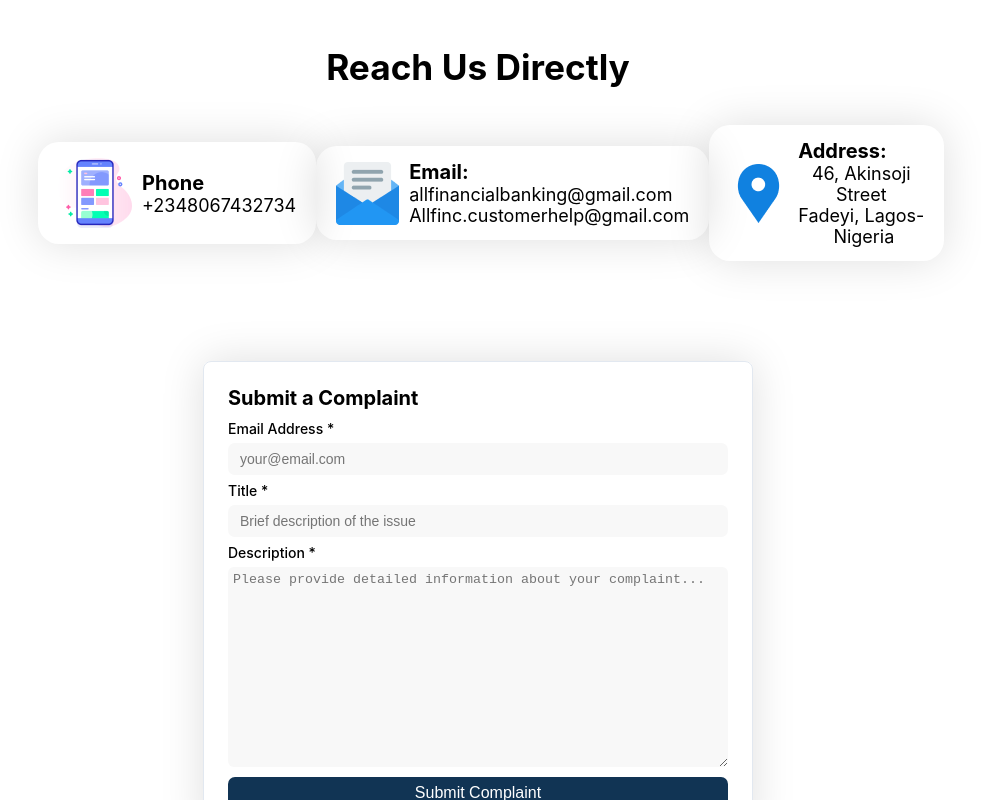
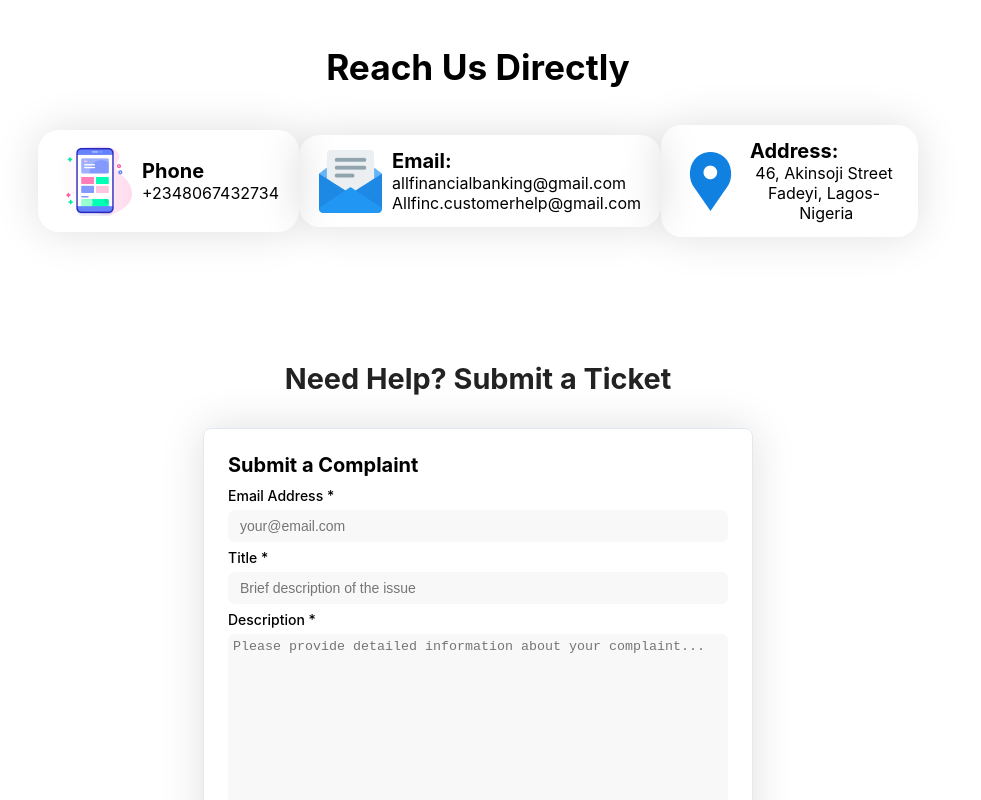
Before and after one commit to kesolink/All-Financial, a React (Create React App) app: page /contact in a window 1280 px wide. Shown: the part 1360-2160 px from the top of the page, without its empty margins (162-1143 px from the left). Built offline with nearby package versions, Linux system fonts and the light colour scheme.

Commit message:
adjustment on landing page

```diff
--- a/src/component/Partners.jsx
+++ b/src/component/Partners.jsx
@@ -5,6 +5,7 @@ import value from "../assets/value.jpg";
 import citidata from "../assets/citidata.jpg";
 import protest from "../assets/protest.jpg"
 import logic from "../assets/logic.jpg"
+import dsgs from "../assets/dsgs.jpg"
 function Partners() {
 
     const [hoveredLogo, setHoveredLogo] = useState(null);
@@ -35,12 +36,12 @@ function Partners() {
           url: "",
         },
 
-        // {
-        //   name: "YCT Microfinance Bank",
-        //   description: "Bringing fast, secure, and accessible digital banking to everyone.",
-        //   logo: YTC,
-        //   url: "",
-        // },
+        {
+          name: "YCT Microfinance Bank",
+          description: "Bringing fast, secure, and accessible digital banking to everyone.",
+          logo: dsgs,
+          url: "",
+        },
         // {
         //   name: "Molusi Microfinance Bank",
         //   description: "MFB providing grass root financial service",
--- a/src/component/Testimony.jsx
+++ b/src/component/Testimony.jsx
@@ -11,7 +11,7 @@ const Testimony = () => {
       company: "TechVision Global",
       image:
         "https://public.readdy.ai/ai/img_res/6e8ae144fbdae1474d3a2119aee8a8e3.jpg",
-      text: "All Financial attends issues promptly.",
+      text: "The team has a very responsive support system.",
       rating: 5,
       date: "2025-03-20",
     },
--- a/src/component/contact/Reach.jsx
+++ b/src/component/contact/Reach.jsx
@@ -24,13 +24,13 @@ function Reach() {
             <p>Allfinc.customerhelp@gmail.com</p>
           </div>
         </div>
-        <div className="box">
+        <a href="https://g.co/kgs/BNQH8Kv" target="_blank" rel="noopener noreferrer" className="box-a">
           <img src={place} alt="" />
           <div className="wrap">
             <span>Address: </span>
             <p> 46, Akinsoji Street Fadeyi, Lagos- Nigeria</p>
           </div>
-        </div>
+        </a>
       </div>
     </div>
   );
--- a/src/component/contact/Reach.scss
+++ b/src/component/contact/Reach.scss
@@ -38,6 +38,60 @@
         flex-direction: column;
         margin-top: 15px;
       }
+    a{
+      color: black;
+      &.box-a {
+      display: flex;
+      align-items: center;
+      padding: 14px 20px;
+      gap: 10px;
+      border-radius: 21px;
+      box-shadow: 0px 0px 44px 0px #00000021;
+      & a{
+        color: black;
+      }
+      @include mixins.respond(phone) {
+        flex-direction: column;
+        padding: 12px 20px;
+        justify-content: center;
+        width: 80%;
+        margin-top: 12px;
+      }
+      @include mixins.respond(tab) {
+        margin: 20px 0px;
+      }
+      img{
+        @include mixins.respond(phone) {
+            width: 40px;
+
+          }
+
+      }
+
+      .wrap {
+        display: flex;
+        flex-direction: column;
+        align-items: flex-start;
+        @include mixins.respond(phone) {
+            align-items: center;
+          }
+        span {
+          font-size: 20px;
+          font-weight: 700;
+          @include mixins.respond(phone) {
+            font-size: 14.35px;
+          }
+        }
+        p {
+          font-size: 16px;
+          font-weight: 400;
+          @include mixins.respond(phone) {
+            font-size: 12.35px;
+          }
+        }
+      }
+    }
+    }
     .box {
       display: flex;
       align-items: center;
@@ -45,6 +99,9 @@
       gap: 10px;
       border-radius: 21px;
       box-shadow: 0px 0px 44px 0px #00000021;
+      // & a{
+      //   color: black;
+      // }
       @include mixins.respond(phone) {
         flex-direction: column;
         padding: 12px 20px;
@@ -77,7 +134,7 @@
           }
         }
         p {
-          font-size: 18px;
+          font-size: 16px;
           font-weight: 400;
           @include mixins.respond(phone) {
             font-size: 12.35px;
--- a/src/component/contact/TicketForm.jsx
+++ b/src/component/contact/TicketForm.jsx
@@ -40,6 +40,14 @@ function TicketForm() {
 
     return (
         <div className='ticket-form-container'>
+            <div className="ticket-header">
+                <h2>Need Help? Submit a Ticket</h2>
+                {/* <p>
+                    If you're facing any issues or have concerns, please fill out the form below.
+                    Our support team will get back to you as soon as possible.
+                </p> */}
+            </div>
+
             <div className="ticket-box">
                 <h1>Submit a Complaint</h1>
                 <div className="group-input">
--- a/src/component/contact/TicketForm.scss
+++ b/src/component/contact/TicketForm.scss
@@ -4,12 +4,34 @@
   display: flex;
   justify-content: center;
   align-items: center;
+  flex-direction: column;
   width: 100%;
   height: 100%;
   padding-bottom: 150px;
   @include mixins.respond(phone) {
     padding: 100px 10px;
   }
+
+  .ticket-header {
+  text-align: center;
+  margin-bottom: 2rem;
+
+  h2 {
+    font-size: 1.8rem;
+    font-weight: bold;
+    color: #222;
+  }
+
+  p {
+    margin-top: 0.5rem;
+    color: #555;
+    font-size: 1rem;
+    font-weight: 500;
+    max-width: 600px;
+    margin-inline: auto;
+  }
+}
+
 
 
   .ticket-box {
--- a/src/component/service/Core.jsx
+++ b/src/component/service/Core.jsx
@@ -29,7 +29,7 @@ function Core() {
                     <img src={img2} alt="" />
                     </div>
                     <div className="wrap">
-                        <span>Messaging:</span>
+                        <span>Multi Tenancy:</span>
                         <p>  MULTI-TENANT and INTERBRANCH Functionality</p>
                     </div>
                 </div>
```
